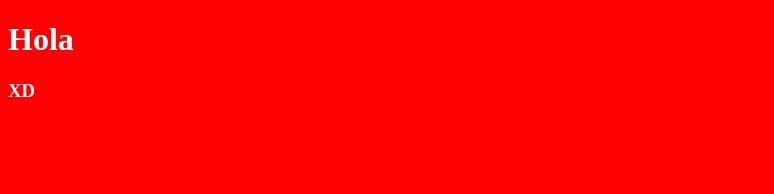
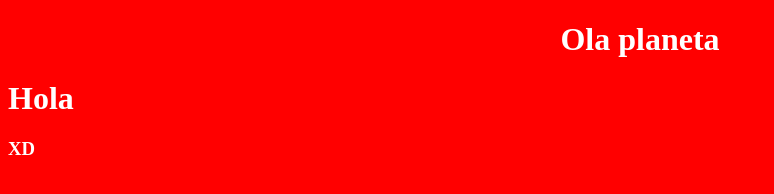
Before and after one commit to Jxs55/notThemoskito, a plain HTML site: page index.html in a window 1280 px wide. Shown: the whole page, without its empty margins (0-774 px from the left). Drawn offline with nearby package versions, Linux system fonts and the light colour scheme.

Commit message:
Ola planeta

```diff
--- a/index.html
+++ b/index.html
@@ -10,8 +10,11 @@
     <body>
         <div class="container">
             <div class="row">
+                <center> <h1> Ola planeta</h1></center>
                 <div class="col-lg-4"><h1>Hola</h1></div>
                 <div class="col-lg-8 "><h3>XD</h3></div>
+
+
             </div>
         </div>
 
```
